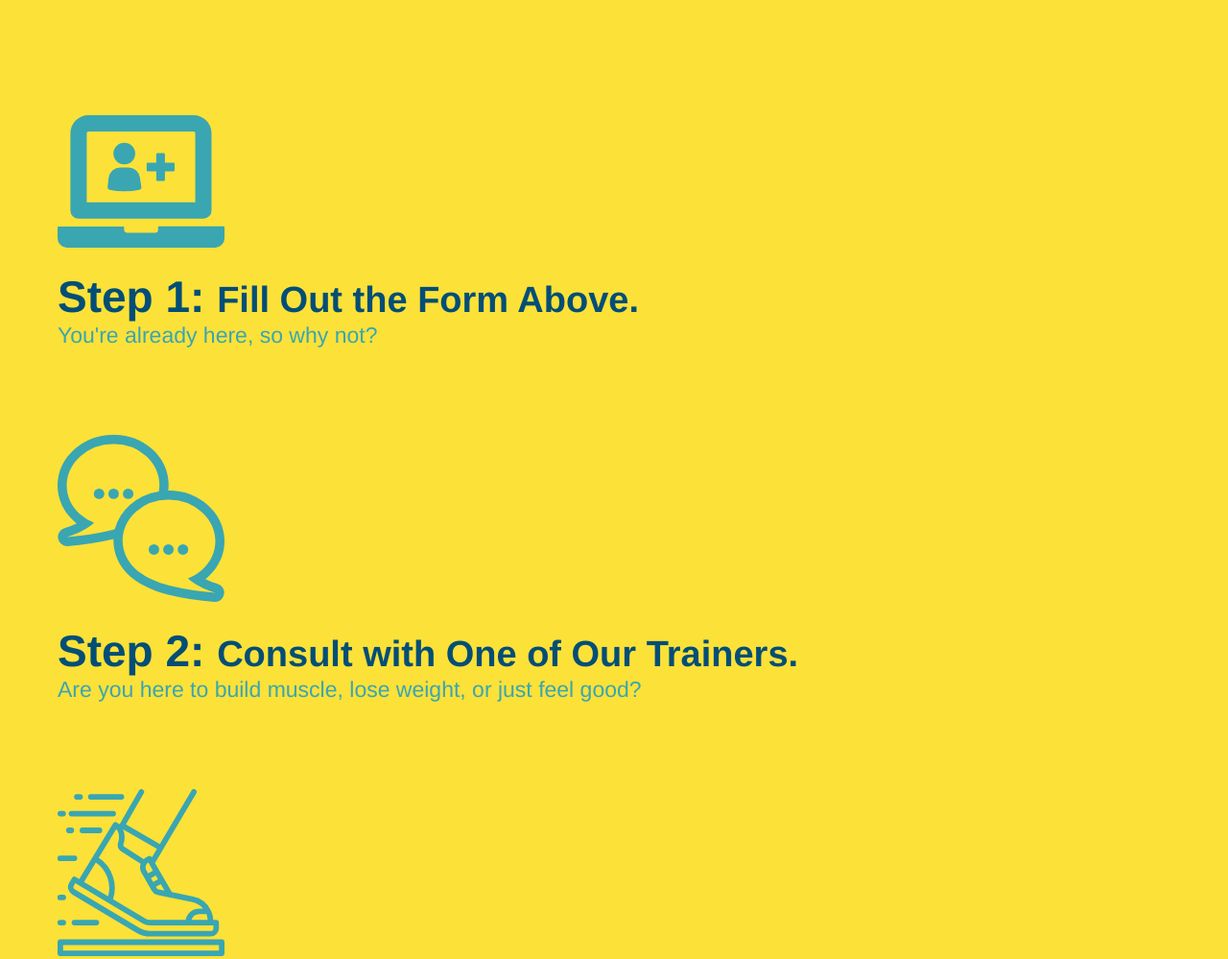
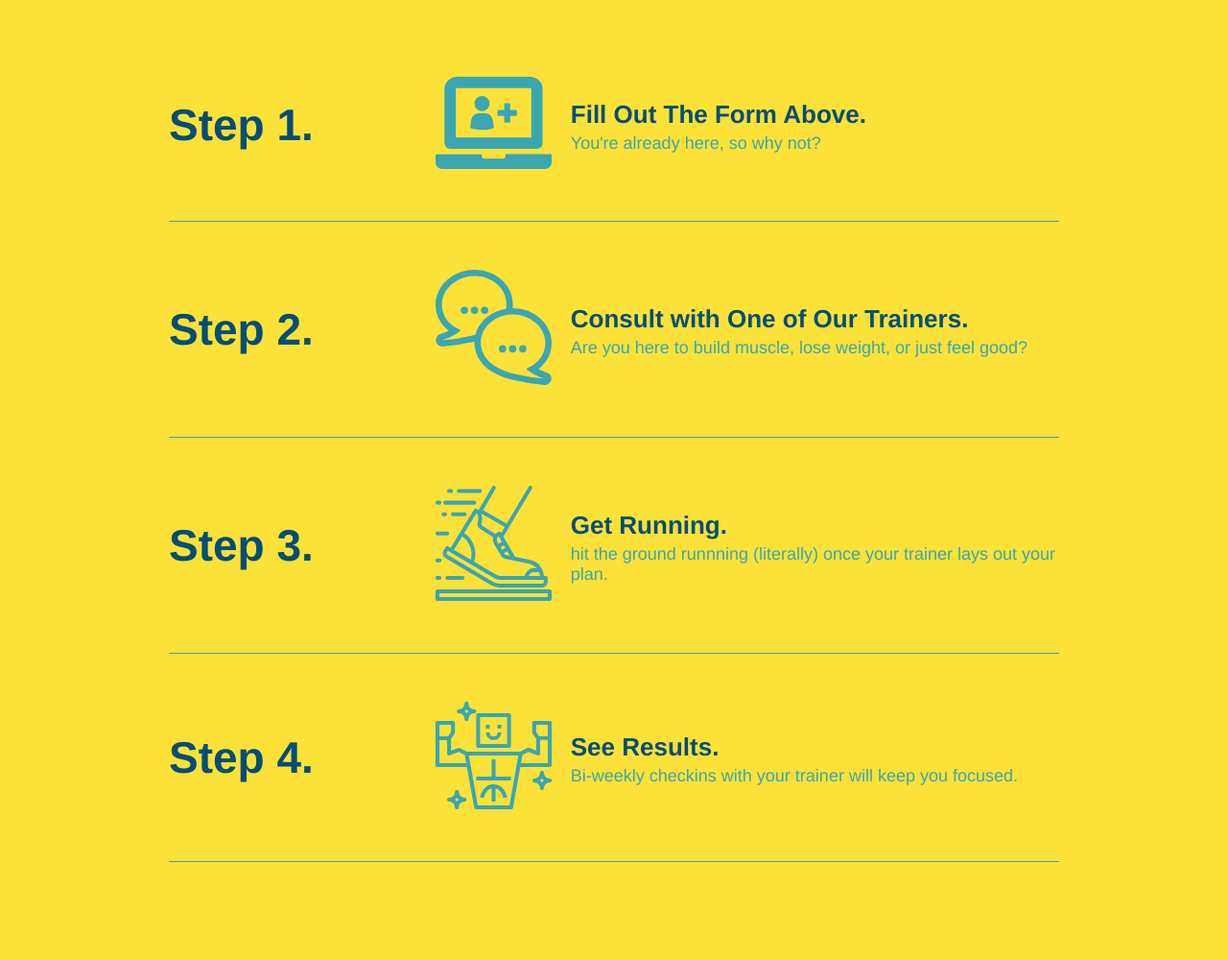
Before and after one commit to tochepi/run-buddy, a plain HTML site: page index.html in a window 1280 px wide. Shown: the part 1180-2179 px from the top of the page at 96% size. Drawn offline with Linux system fonts and the light colour scheme.

Commit message:
add flexbox to the steps

```diff
--- a/assets/css/style.css
+++ b/assets/css/style.css
@@ -117,24 +117,45 @@ header nav ul li a {
 .steps {
     background:#fce138;
 }
-.steps div {
-    margin-bottom: 80px;
+.step {
+    margin: 50px auto;
+    padding-bottom: 50px;
+    width: 80%;
+    border-bottom: 1px solid #39a6b2;
+    display: flex;
+    flex-wrap: wrap;
+    align-items: center;
+    justify-content: space-between;
 }
-.steps img {
-    width: 15%;
-    margin: 10px 0;
-}
-.steps h3 {
+.step h3 {
     color: #024e76;
     font-size: 46px;
-    margin-top: 10px;
+    flex: 1 30%;
 }
-.steps p {
+.step-info {
+    flex: 2 70%;
+    display: flex;
+    flex-wrap: wrap;
+    align-items: center;
+}
+.step-img {
+    flex: 1 12%;
+    margin-right: 20px;
+}
+.step-img img {
+    max-width: 100%;
+}
+.step-text {
+    flex: 12;
+}
+.step-text p {
     color: #39a6b2;
-    font-size: 23px;
+    font-size: 18px;
 }
-.steps span {
-    font-size: 38px;
+.step-text h4 {
+    font-size: 26px;
+    line-height: 1.5;
+    color: #024e76;
 }
 /* what you do end */
 
@@ -234,7 +255,6 @@ section {
 .section-title {
     font-size: 55px;
     color: #024e76;
-    padding: 0 100px 20px 100px;
     border-bottom: 3px solid;
     padding-bottom: 20px;
     text-align: center;
--- a/index.html
+++ b/index.html
@@ -85,28 +85,56 @@
                     <h2 class="section-title secondary-border">What You Do</h2>
                 </div>
 
-                <div>
-                    <img src="./assets/images/step-1.svg" alt="" />
-                    <h3>Step 1: <span>Fill Out the Form Above.</span></h3>
-                    <p>You're already here, so why not?</p>
+                <div class="step">
+                    <h3>Step 1.</h3>
+                    <div class="step-info">
+                        <div class="step-img">
+                            <img src="./assets/images/step-1.svg" alt="" />
+                        </div>
+                        <div class="step-text">
+                            <h4>Fill Out The Form Above.</h4>
+                            <p>You're already here, so why not?</p>
+                        </div>
+                    </div>
                 </div>
 
-                <div>
-                    <img src="./assets/images/step-2.svg" alt="" />
-                    <h3>Step 2: <span>Consult with One of Our Trainers.</span></h3>
-                    <p>Are you here to build muscle, lose weight, or just feel good?</p>
+                <div class="step">
+                    <h3>Step 2.</h3>
+                    <div class="step-info">
+                        <div class="step-img">
+                            <img src="./assets/images/step-2.svg" alt="" />
+                        </div>
+                        <div class="step-text">
+                            <h4>Consult with One of Our Trainers.</h4>
+                            <p>Are you here to build muscle, lose weight, or just feel good?</p>
+                        </div>
+                    </div>
                 </div>
 
-                <div>
-                    <img src="./assets/images/step-3.svg" alt="" />
-                    <h3>Step 3: <span>Get Running.</span></h3>
-                    <p>Hit the ground running (literally) once your trainer lays out your plan.</p>
+                <div class="step">
+                    <h3>Step 3.</h3>
+                    <div class="step-info">
+                        <div class="step-img">
+                            <img src="./assets/images/step-3.svg" alt="" />
+                        </div>
+                        <div class="step-text">
+                            <h4>Get Running.</h4>
+                            <p>hit the ground runnning (literally) once your trainer lays out your plan.</p>
+                        </div>
+                    </div>
                 </div>
 
-                <div>
-                    <img src="./assets/images/step-4.svg" alt="" />
-                    <h3>Step 4: <span>See Results.</span></h3>
-                    <p>Bi-weekly checkins with your trainer will keep you focused.</p>
+                <div class="step">
+                    <h3>Step 4.</h3>
+                    <div class="step-info">
+                        <div class="step-img">
+                            <img src="./assets/images/step-4.svg" alt="" />
+                        </div>
+                        <div class="step-text">
+                            <h4>See Results.</h4>
+                            <p>Bi-weekly checkins with your trainer will keep you focused.</p>
+                        </div>
+                    </div>
                 </div>
             </section>
 
```
